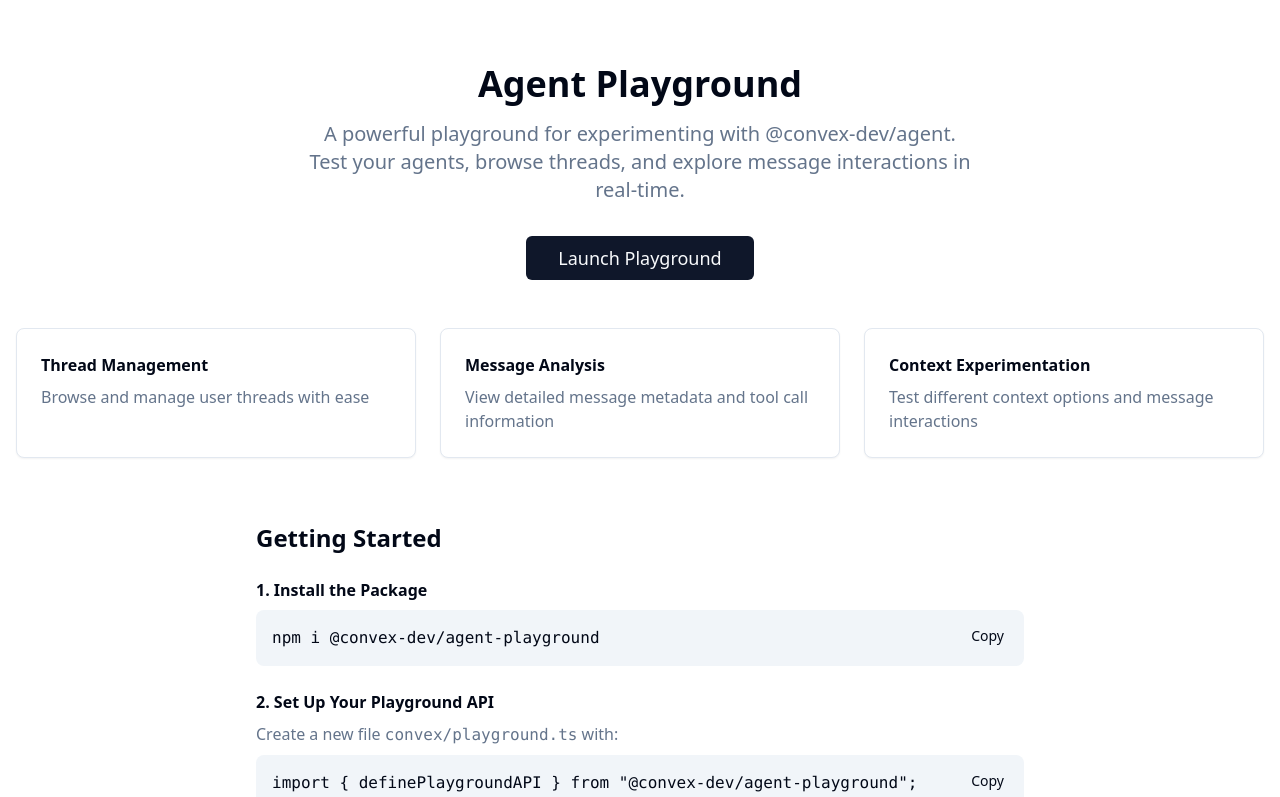
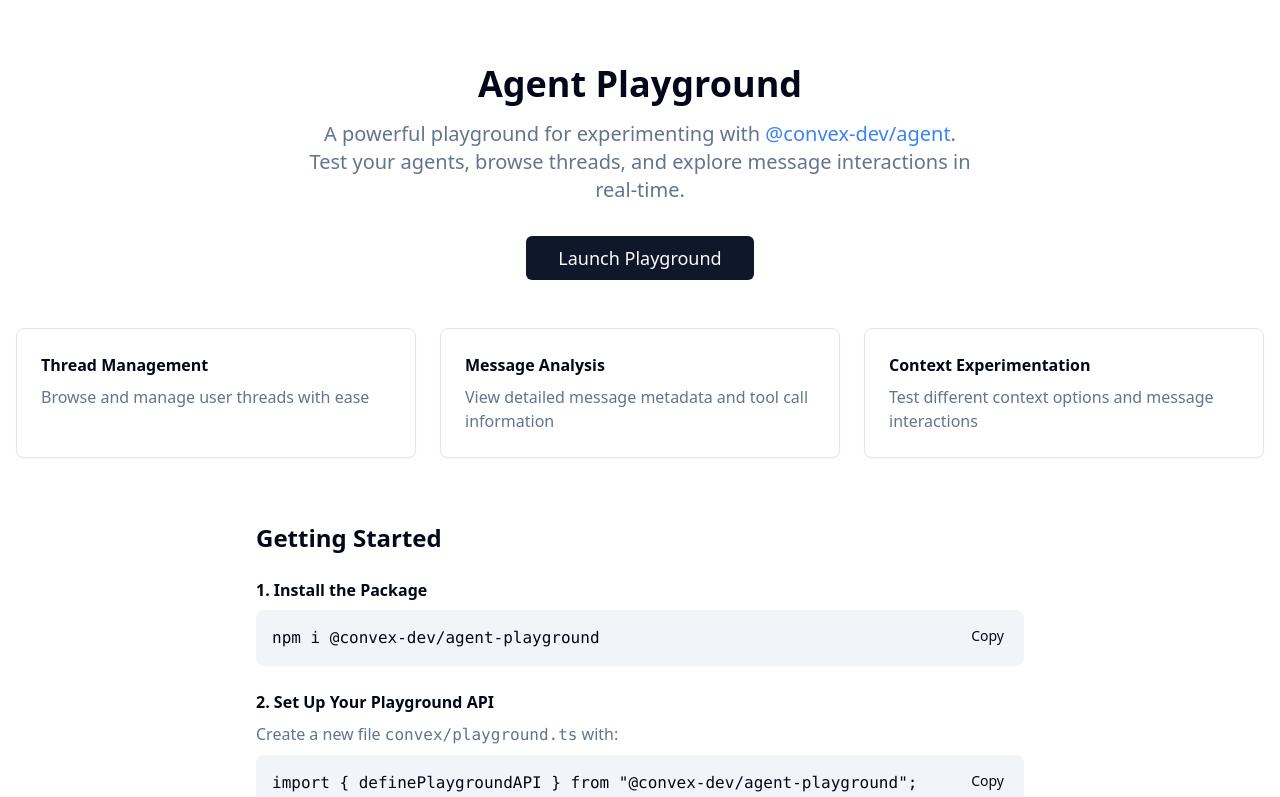
Before and after one commit to weswinder/agent, a React (Vite) app in the folder playground/: page / in a window 1280 px wide. Shown: the top 797 px of the page. Built offline with nearby package versions, Linux system fonts and the light colour scheme.

Commit message:
link to components page

```diff
--- a/playground/src/pages/Index.tsx
+++ b/playground/src/pages/Index.tsx
@@ -1,9 +1,7 @@
-import { useState } from "react";
 import { useNavigate } from "react-router-dom";
 import { Button } from "@/components/ui/button";
 import { Card } from "@/components/ui/card";
 import { useToast } from "@/components/ui/use-toast";
-import { DEPLOYMENT_URL_STORAGE_KEY } from "@/components/ConvexProviderGate";
 
 const Index = () => {
   const navigate = useNavigate();
@@ -17,7 +15,6 @@
     });
   };
 
-
   return (
     <div className="min-h-screen bg-background">
       {/* Hero Section */}
@@ -25,9 +22,15 @@
         <div className="text-center mb-12">
           <h1 className="text-4xl font-bold mb-4">Agent Playground</h1>
           <p className="text-xl text-muted-foreground max-w-2xl mx-auto">
-            A powerful playground for experimenting with @convex-dev/agent. Test
-            your agents, browse threads, and explore message interactions in
-            real-time.
+            A powerful playground for experimenting with{" "}
+            <a
+              href="https://convex.dev/components/agent"
+              className="text-blue-500"
+            >
+              @convex-dev/agent
+            </a>
+            . Test your agents, browse threads, and explore message interactions
+            in real-time.
           </p>
           <Button
             size="lg"
```
